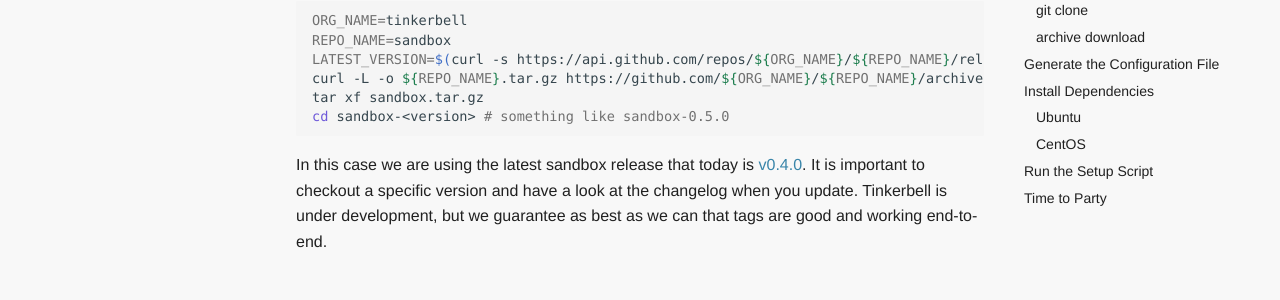
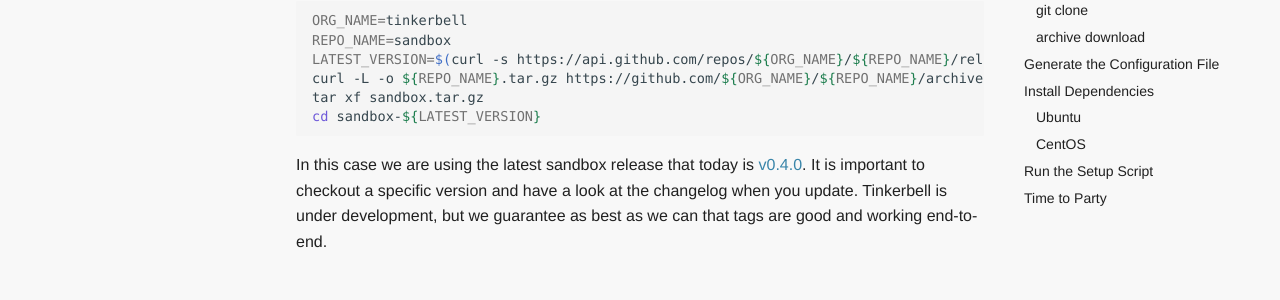
Before and after one commit to tinkerbell/tinkerbell-docs, an MkDocs documentation site: the page built from docs/setup/on-bare-metal-with-docker.md, in a window 1280 px wide and 900 px high, scrolled down 1105 px. Shown: the part 152-452 px from the top of the window. Built offline with MkDocs 1.6.1 and Material for MkDocs 9.7.7, drawn with Linux system fonts in a browser that asks for light colours; some web fonts are replaced.

Commit message:
use LATEST_VERSION variable

````diff
--- a/docs/setup/on-bare-metal-with-docker.md
+++ b/docs/setup/on-bare-metal-with-docker.md
@@ -50,7 +50,7 @@
 LATEST_VERSION=$(curl -s https://api.github.com/repos/${ORG_NAME}/${REPO_NAME}/releases/latest | grep "tag_name" | cut -d'v' -f2 | cut -d'"' -f1)
 curl -L -o ${REPO_NAME}.tar.gz https://github.com/${ORG_NAME}/${REPO_NAME}/archive/v${LATEST_VERSION}.tar.gz
 tar xf sandbox.tar.gz
-cd sandbox-<version> # something like sandbox-0.5.0
+cd sandbox-${LATEST_VERSION}
 ```
 
 In this case we are using the latest sandbox release that today is [v0.4.0].
````
